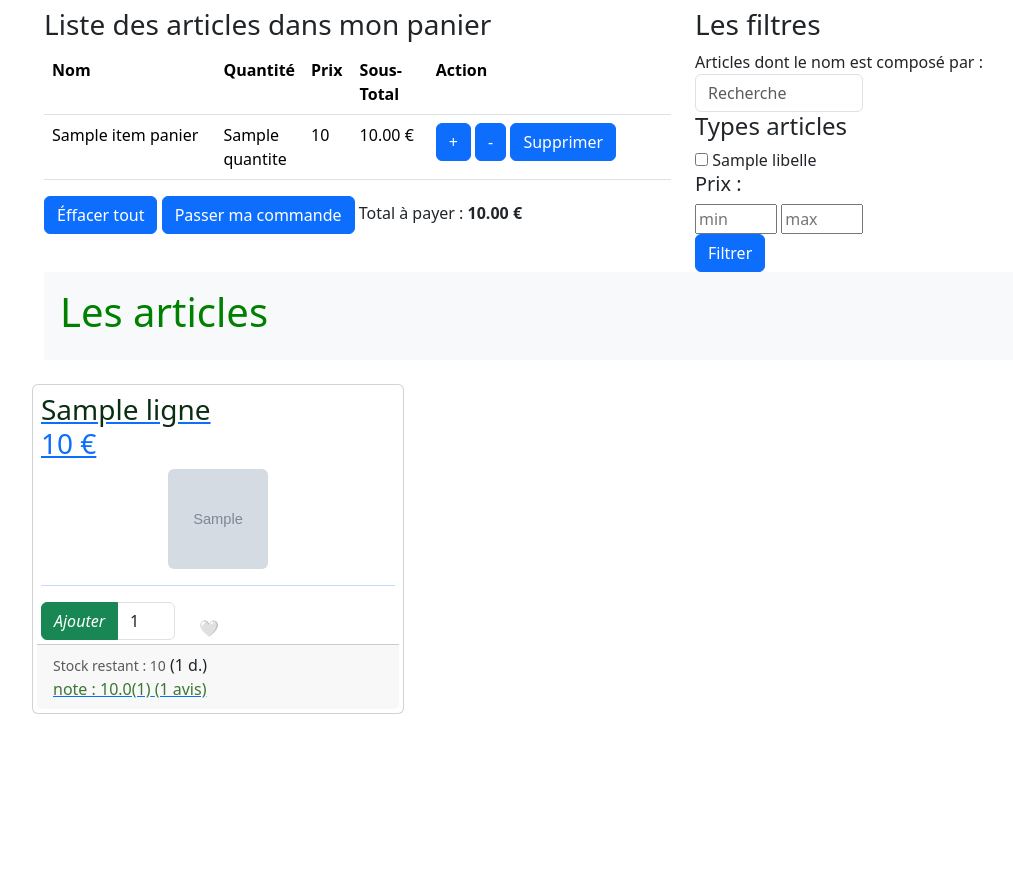
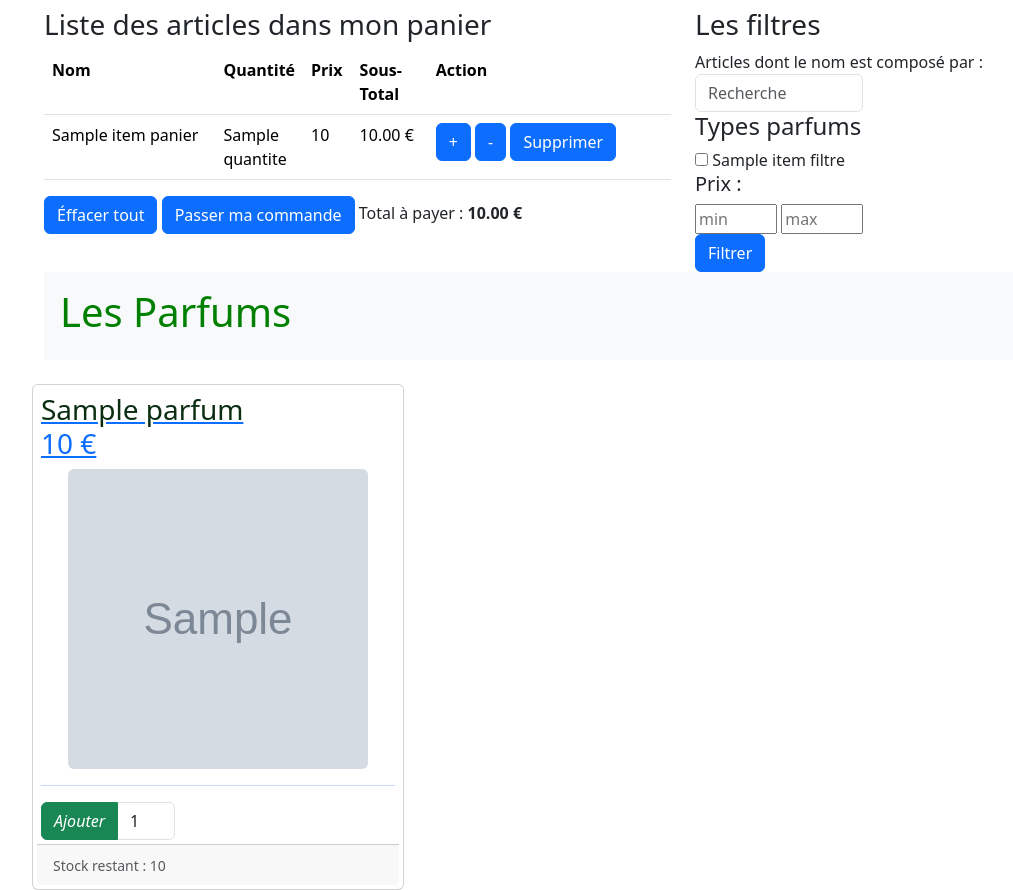
Before and after one commit to agaiffe2-iut90/SAE-SITE-E-COMMERCE, a Flask app: template templates/client/boutique/panier_article.html in a window 1280 px wide. Shown: the part 64-954 px from the top of the page, without its empty margins (50-1063 px from the left). Before the commit the page ends 778 px from the top, so only its background shows below. Run offline with Flask 3, Linux system fonts and the light colour scheme; the template is opened without the code that fills it: most values are stand-ins (such as "Sample title", 1, 10 or a date in 2020); grey boxes marked "Sample" are stand-in pictures; some libraries are stand-ins or nearby versions.

Commit message:
article client

```diff
--- a/script.sql
+++ b/script.sql
@@ -3,7 +3,7 @@ DROP TABLE IF EXISTS ligne_commande;
 DROP TABLE IF EXISTS commande;
 DROP TABLE IF EXISTS etat;
 DROP TABLE IF EXISTS parfum;
-DROP TABLE IF EXISTS type_parfum;
+
 DROP TABLE IF EXISTS genre;
 DROP TABLE IF EXISTS volume;
 DROP TABLE IF EXISTS utilisateur;
@@ -18,6 +18,7 @@ CREATE TABLE utilisateur(
     est_actif tinyint(1),
     PRIMARY KEY (id_utilisateur)
 );
+/*ENGINE=InnoDB DEFAULT CHARSET utfmb4;*/
 
 CREATE TABLE genre(
                       id_genre INT AUTO_INCREMENT,
@@ -47,11 +48,7 @@ CREATE TABLE commande(
                          FOREIGN KEY(etat_id) REFERENCES etat(id_etat)
 )DEFAULT CHARSET utf8mb4;
 
-CREATE TABLE type_parfum(
-                       id_type_parfum INT AUTO_INCREMENT,
-                       marque VARCHAR(255),
-                       PRIMARY KEY(id_parfum)
-)DEFAULT CHARSET utf8mb4;
+
 
 CREATE TABLE parfum(
     id_parfum INT AUTO_INCREMENT,
@@ -59,9 +56,11 @@ CREATE TABLE parfum(
     prix_parfum DOUBLE,
     volume_id INT,
     type_parfum_id INT,
+    conditionnement VARCHAR(255),
     description VARCHAR(255),
     fournisseur VARCHAR(255),
     marque VARCHAR(255),
+    stock INT,
     image VARCHAR(255),
     PRIMARY KEY(id_parfum),
     FOREIGN KEY(volume_id) REFERENCES volume(id_volume),
@@ -113,12 +112,12 @@ INSERT INTO genre(nom_genre) VALUES
 
 INSERT INTO etat(libelle) VALUES ('en attente'), ('expédié'), ('validé'), ('confirmé');
 
-INSERT INTO parfum( nom_parfum, prix_parfum, volume_id, type_parfum_id, description, fournisseur, marque ,image) VALUES
-                    ('batman', 30.0, 2, 4, 'batman parfum', 'italie', 'naverde', 'batman.jpeg'),
-                    ('licorne', 19.0, 1, 4, 'licorne parfum', 'netball', 'air-val', 'licorne.jpeg'),
-                    ('spiderman', 20.0, 2, 4, 'spiderman parfum', 'marvel', 'marvel', 'spiderman.jpeg'),
-                    ('tresor', 50.0, 2, 1, 'tresor parfum', 'china', 'jsp', 'tresor.jpg'),
-                    ('working girl', 255.0, 3, 1, 'girl parfum', 'jspp', 'working', 'working_girl_100ml.jpg');
+INSERT INTO parfum( nom_parfum, prix_parfum, volume_id, type_parfum_id, conditionnement, description, fournisseur, marque, stock ,image) VALUES
+                    ('batman', 30.0, 2, 4, 'flacon plastique','batman parfum', 'italie', 'naverde', 5,'batman.jpeg'),
+                    ('licorne', 19.0, 1, 4,'flacon plastique', 'licorne parfum', 'netball', 'air-val',7,'licorne.jpeg'),
+                    ('spiderman', 20.0, 2, 4, 'flacon plastique','spiderman parfum', 'marvel', 'marvel',122, 'spiderman.jpeg'),
+                    ('tresor', 50.0, 2, 1, 'flacon verre','tresor parfum', 'china', 'jsp',777, 'tresor.jpg'),
+                    ('working girl', 255.0, 3, 1,'flacon verre', 'girl parfum', 'jspp', 'working',2, 'working_girl_100ml.jpg');
 
 INSERT INTO commande( date_achat , utilisateur_id , etat_id ) VALUES
                     ('2015-02-02', 2, 1),
--- a/templates/admin/article/show_article.html
+++ b/templates/admin/article/show_article.html
@@ -10,18 +10,18 @@ articles (tableau de dictionnaires)
 {% extends 'admin/layout_admin.html' %}
 
 {% block title %}
-    <title>afficher les articles</title>
+    <title>afficher les parfums</title>
 {% endblock %}
 
 {% block body %}
 <h3>article</h3>
-<a  class="btn btn-outline-success" href="/admin/article/add">ajouter un article</a>
+<a  class="btn btn-outline-success" href="/admin/article/add">ajouter un parfum</a>
 <br><br>
 {#{{ articles }}#}
 <table class="table">
     <thead class="thead-dark">
         <tr>
-            <th>nom</th><th>id</th><th>type article (id)</th><th>prix</th><th style="color: green">stock</th>
+            <th>nom</th><th>id</th><th>type parfum (id)</th><th>prix</th><th style="color: green">stock</th>
             <th>nouveaux avis</th><th>nb déclinaisons</th><th>image</th><th>opération</th>
         </tr>
     </thead>
--- a/templates/client/boutique/_filtre.html
+++ b/templates/client/boutique/_filtre.html
@@ -5,16 +5,16 @@
     </div>
    {% if items_filtre is defined %}
     <div class="form-group">
-        <h4>Types articles</h4>
+        <h4>Types parfums</h4>
         {% for item_filtre in items_filtre %}
-        <input type="checkbox" name="filter_types" value="{{ item_filtre.id_type_article }}"
+        <input type="checkbox" name="filter_types" value="{{ item_filtre.id_genre }}"
                {% set id_item = item_filtre.id_type_article | string %}
                {% if session['filter_types'] %}
 {#                   {%  if idItem in session['filter_types'] %} checked  {% endif %} #}
                    {{ ' checked ' if (id_item in session['filter_types']) else '' }}
                {% endif %}
 {#                https://stackoverflow.com/questions/58433775/how-to-access-the-value-of-each-checkbox-in-a-table-with-flask#}
-            >  {{ item_filtre.libelle }}
+            >  {{ item_filtre.nom_genre }}
             <br/>
         {% endfor %}
     </div>
--- a/templates/client/boutique/panier_article.html
+++ b/templates/client/boutique/panier_article.html
@@ -1,8 +1,3 @@
-{#  articles_panier  : tableau de dictionnaires
-        * dictionnaire : nom quantite prix article_id [stock]
-        *
-#}
-
 {% extends "client/layout_client.html" %}
 {% block body %}
     <div class="container">
@@ -16,80 +11,59 @@
         </div>
 
         <div class="bg-light p-3">
-            <h1>Les articles</h1>
+            <h1>Les Parfums</h1>
         </div>
 
         <div class="row">
-                {% for article in articles  %}
+            {% for parfum in parfums %}
                 <div class="card col-4 mt-4 p-1">
                     <div class="card-body border-dark rounded p-1">
-                                <a href="/client/article/details?id_article={{ article.id_article }}" >
+                        <a href="/client/article/details?id_parfum={{ parfum.id_parfum }}" >
                             <h3 class="card-title">
-                                    <span style="color: #0b2e13">{{ article.nom }}</span><br>
-                                    {{ article.prix }}
-                                    €
+                                <span style="color: #0b2e13">{{ parfum.nom_parfum }}</span><br>
+                                {{ parfum.prix_parfum }} €
                             </h3>
-                                     {%  if article.image is not none %}
-                                        <img class="card-img-top rounded mx-auto d-block"  style="width:100px;height:100px"  src="{{ url_for('static', filename = 'images/')}}{{ article.image }}"  alt="image  de {{ article.nom }}" >
-                                    {% else %} <img class="card-img-top rounded mx-auto d-block"   style="width:100px;height:100px"   src="{{ url_for('static', filename='images/no_photo.jpeg')}}"  alt="image  de {{ article.nom }}" >
+                            {% if parfum.image is not none %}
+                                <img class="card-img-top rounded mx-auto d-block"  style="width:300px;height:300px"
+                                     src="{{ url_for('static', filename='images/' + parfum.image) }}" alt="image de {{ parfum.nom_parfum }}" >
+                            {% else %}
+                                <img class="card-img-top rounded mx-auto d-block"
+                                     src="{{ url_for('static', filename='images/no_photo.jpeg')}}"  alt="image de {{ parfum.nom_parfum }}" >
                             {% endif %}
                             <hr>
                         </a>
                         <div class="row">
-{# #}                                {% if  article.stock is defined and article.stock != None %}
-{# #}                                    {% if article.stock > 0 %}
+                            {% if parfum.stock is defined and parfum.stock is not none %}
+                                {% if parfum.stock > 0 %}
                                     <form  action="/client/panier/add"  method="post" class="col-5">
-                                            <input type="hidden" name="id_article" value="{{ article.id_article }}">
+                                        <input type="hidden" name="id_parfum" value="{{ parfum.id_parfum }}">
                                         <div class="input-group">
                                             <button class="btn  btn-success"  id="button-addon1">
                                                 <i class="fas fa-shopping-cart">Ajouter</i>
                                             </button>
-                                            <input type="number" id="input-{{ article.id_article }}" step="1" min="0" max="{{ article.stock }}" class="form-control" value="1" name="quantite"  aria-describedby="button-addon1">
+                                            <input type="number" id="input-{{ parfum.id_parfum }}" step="1" min="0" max="{{ parfum.stock }}"
+                                                   class="form-control" value="1" name="quantite"  aria-describedby="button-addon1">
                                         </div>
                                     </form>
-{# #}                                    {% endif %}
-{# #}                                {% endif %}
-                                     <div class="col-2 align-content-end">
-                                    {% if article.liste_envie is defined %}
-                                         {%if  article.liste_envie== 1%}
-                                             <a href="/client/envie/add?id_article={{ article.id_article }}" style="text-decoration: none">💛</a>
-                                         {% else %}
-                                             <a href="/client/envie/add?id_article={{ article.id_article }}" style="text-decoration: none">🤍</a>
                                 {% endif %}
                             {% endif %}
+                            <div class="col-2 align-content-end">
+                                <!-- Vos actions ici, par exemple, ajout à la liste d'envies -->
                             </div>
                         </div>
                     </div>
                     <div class="card-footer">
-                            {% if article.stock is defined and article.stock != None %}
-                                 {% if article.stock > 0 %}
-                                    <small class="text-muted">Stock restant : {{ article.stock }}</small>
+                        {% if parfum.stock is defined and parfum.stock is not none %}
+                            {% if parfum.stock > 0 %}
+                                <small class="text-muted">Stock restant : {{ parfum.stock }}</small>
                             {% else %}
-                                    <small class="text-muted">article  momentanément indisponible</small>
-                                 {% endif %}
-                                {% if article.nb_declinaison is defined and article.nb_declinaison != None %}
-                                    ({{ article.nb_declinaison }} d.)
-                                {% endif %}
-                                <br>
-                            {% endif %}
-                            {% if article.nb_notes is defined %}
-                                {% if article.nb_notes > 0 %}
-                                 <a  href="/client/article/details?id_article={{ article.id_article }}" >
-                                    <span style="color: #3A7734"> note : {{  "{:,.1f}".format(article.moy_notes) }}({{ article.nb_notes }})</span>
-                                 </a>
+                                <small class="text-muted">Article momentanément indisponible</small>
                             {% endif %}
                         {% endif %}
-                            {% if article.nb_avis is defined %}
-                                {% if article.nb_avis > 0 %}
-                                 <a href="/client/article/details?id_article={{ article.id_article }}" >
-                                    <span style="color: #3A7734">({{ article.nb_avis }} avis)</span>
-                                 </a>
-                                {% endif %}
-                            {% endif %}
+                        <!-- Ajoutez d'autres informations spécifiques à votre modèle ici -->
                     </div>
                 </div>
             {% endfor %}
         </div>
     </div>
-{#    {{ articles | pprint }}#}
 {% endblock %}
```
Also changed, not shown: controllers/client_article.py (+32 -27 lines). Lines whose indentation alone changed are shown as unchanged.
